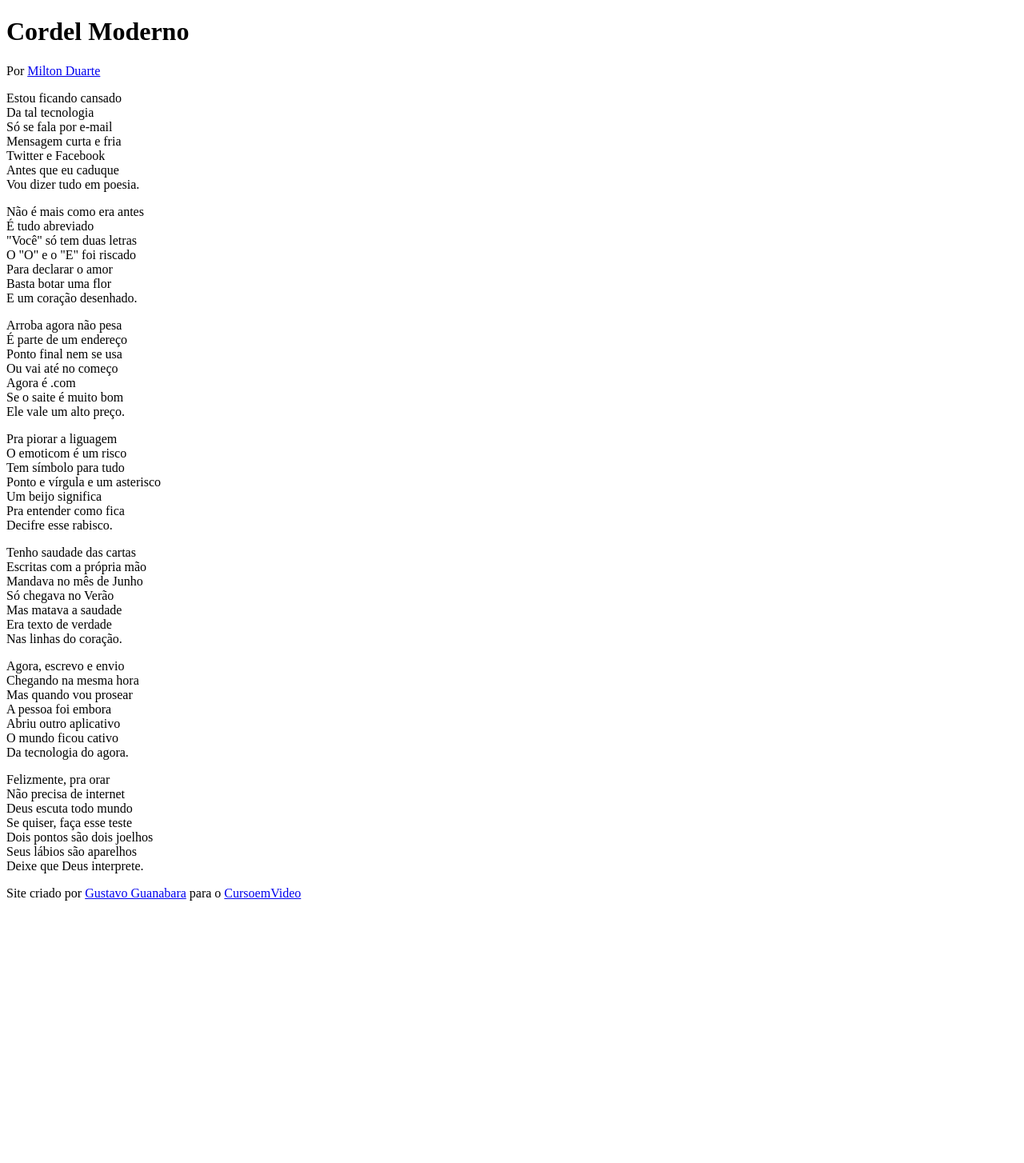
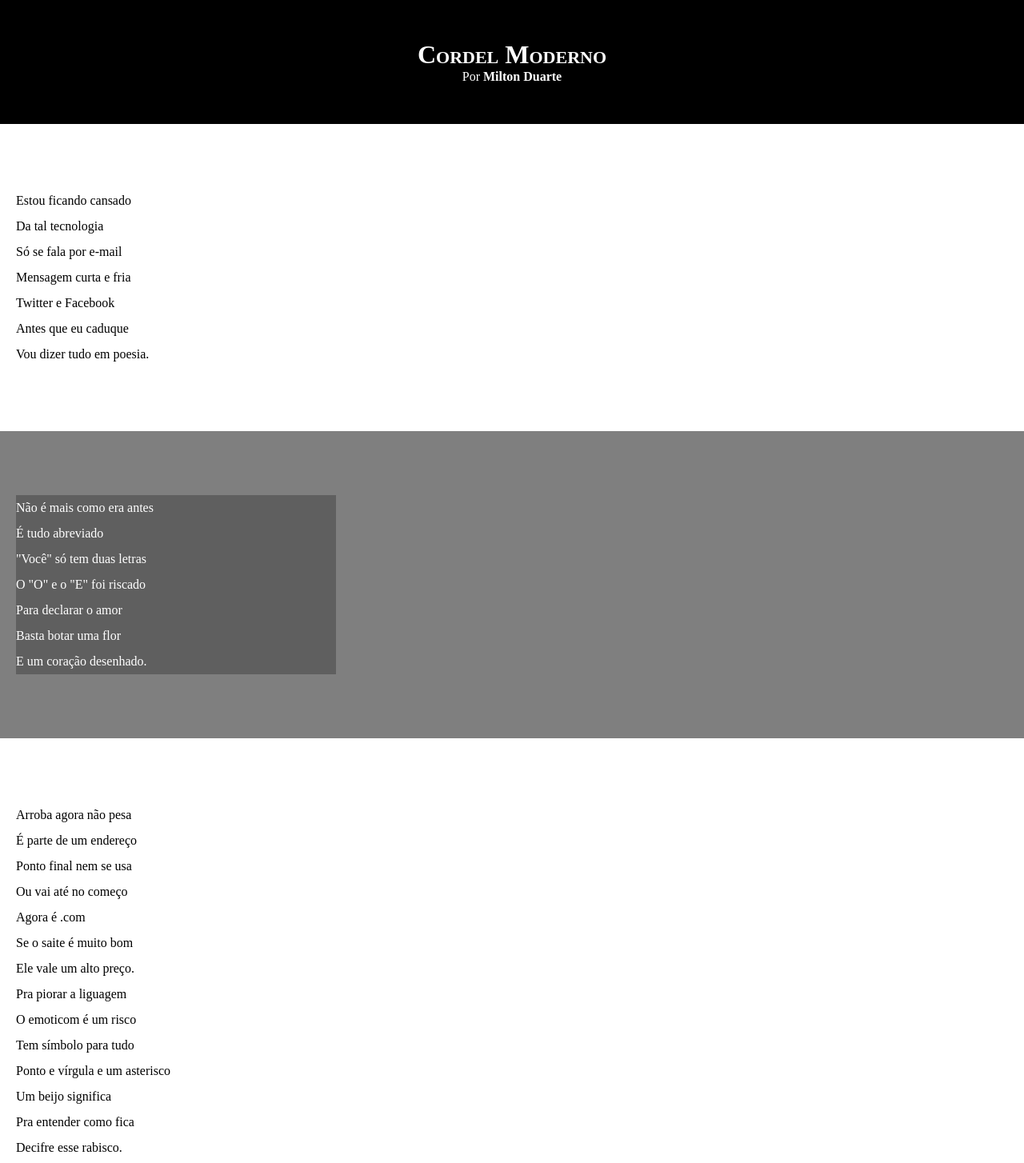
Before and after one commit to Brenosantosxp/html-css, a plain HTML site: page desafios/d012/index.html in a window 1280 px wide. Shown: the top 1454 px of the page at 80% size. Before the commit the page ends 1142 px from the top, so only its background shows below. Drawn offline with Linux system fonts and the light colour scheme.

Commit message:
atualizei estilos de texto e blocos

```diff
--- a/desafios/d012/estilo/style.css
+++ b/desafios/d012/estilo/style.css
@@ -1 +1,66 @@
 @charset "UTF-8";
+
+* { /* CONFIGURAÇÃO GLOBAL PARA TODOS OS ELEMENTOS */
+    margin: 0px;
+    padding: 0px;
+}
+
+html , body {
+    min-height: 100%; /* TAMANHO MINIMO DA VIEW PORT / CAIXA */
+    background-color: darkgray;
+}
+
+header {
+    background-color: black; /* COR DE FUNDO */
+    color: white; /* COR DA FONTE */
+    text-align: center; /* TEXTO AO CENTRO */
+}
+
+header > h1 { /* CABEÇALHO DO TITULO PRINCIPAL */
+    padding-top: 50px; /* ESPAÇAMENTO ACIMA DO TITULO */
+    font-variant:small-caps ; /* TODAS AS LETRAS EM MAIÚSCULAS */
+}
+
+header > p {
+    padding-bottom: 50px; /* ESPAÇAMENTO ABAIXO DO TITULO */
+}
+
+header a , footer a { /* LINKS DO CABEÇALHO / RODAPÉ */
+    color: white; /* COLR DA FONTE */
+    text-decoration: none; /* SEM DECORAÇÃO */
+    font-weight: bolder; /* DEIXAR EM NEGRITO */
+}
+
+header a:hover, footer a:hover {   /* ANIMAÇÃO AO PASSAR CURSOR EM CIMA */
+    text-decoration: underline; /* DEIXAR SUBLINHADO */
+}
+
+section { /* TODAS AS SEÇÕES DO SITE */
+    padding-top: 10vh; /* ESPAÇAMENTO ACIMA - (vh ALTURA ) */
+    padding-bottom: 10vh; /* ESPAÇAMENTO ABAIXO - (vh ALTURA ) */
+    line-height: 2em; /* ALTURA DAS LINHAS */
+    padding-left: 20px; /* ESPAÇAMENTO A ESQUERDA */
+}
+
+section.normal { /* SEÇÃO E A CLASSE CRIADA PERSONALIZADA */
+    background-color: white;
+    color: black;
+}
+
+section.imagem { /* SEÇÃO E A CLASSE CRIADA PERSONALIZADA */
+    background-color: rgba(0, 0, 0, 0.252);
+    color: white;
+
+}
+
+section.imagem > p { /* PARÁGRAFO DENTRO DE SEÇÃO DA CLASSE IMAGEM */
+    width: 400px; /* LARGURA DA CAIXA */
+    background-color: rgba(0, 0, 0, 0.252);
+}
+
+footer { /* RODAPÉ */
+    background-color: black; /* COR DE FUNDO */
+    color: white; /* COR DA FONTE */
+    text-align: center; /* TEXTO AO CENTRO */
+    padding: 10px; /* ESPAÇAMENTO P/ TODOS OS LADOS */
+}
--- a/desafios/d012/index.html
+++ b/desafios/d012/index.html
@@ -1,4 +1,4 @@
-<!DOCTYPE html>
+<!DOCTYPE html>     <!--PROJETO CORDEL MODERNO-->
 <html lang="pt-br">
 <head>
     <meta charset="UTF-8">
@@ -7,14 +7,14 @@
     <link rel="stylesheet" href="estilo/style.css">
 </head>
 <body>
-    <header>
+    <header> <!--CABEÇALHO DO PROJETO-->
         <h1>Cordel Moderno</h1>
         <p>
             Por <a href="https://www.recantodasletras.com.br/poesias/3186743" target="_blank">Milton Duarte</a>
         </p>
     </header>
 
-    <section>
+    <section class="normal">
         <p>
             Estou ficando cansado <br>
             Da tal tecnologia <br>
@@ -26,7 +26,7 @@
         </p>
     </section>
 
-    <section>
+    <section class="imagem">
         <p>
             Não é mais como era antes <br>
             É tudo abreviado <br>
@@ -38,7 +38,7 @@
         </p>
     </section>
 
-    <section>
+    <section class="normal">
         <p>
             Arroba agora não pesa <br>
             É parte de um endereço <br>
@@ -61,7 +61,7 @@
 
     </section>
 
-    <section>
+    <section class="imagem">
         <p>
             Tenho saudade das cartas <br>
             Escritas com a própria mão <br>
@@ -73,7 +73,7 @@
         </p>
     </section>
 
-    <section>
+    <section class="normal">
         <p>
             Agora, escrevo e envio <br>
             Chegando na mesma hora <br>
@@ -95,7 +95,7 @@
         </p>
     </section>
 
-    <footer>
+    <footer>  <!--RODAPÉ-->
         <p>Site criado por <a href="https://gustavoguanabara.github.io" target="_blank">Gustavo Guanabara</a> para o <a href="https://www.cursoemvideo.com" target="_blank">CursoemVideo</a></p>
     </footer>
 </body>
```
